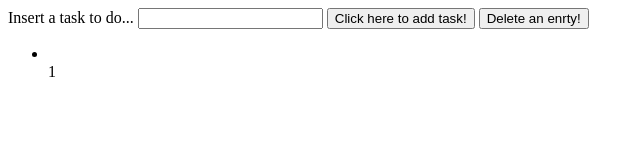
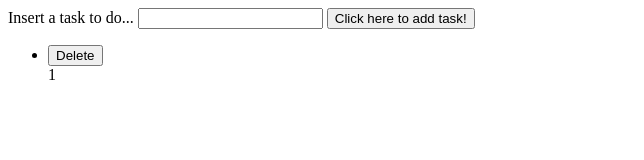
Before and after one commit to Toinne/hyf-1, a plain HTML site: page Exercises-js-2/First-Homework/addTask/addtask-Hanim.html in a window 1280 px wide. Both pictures are taken after a click on the button "Click here to add task!". Shown: the whole page, without its empty margins (0-644 px from the left). Drawn offline with Linux system fonts and the light colour scheme.

Commit message:
remove button each

```diff
--- a/Exercises-js-2/First-Homework/addTask/addtask-Hanim.html
+++ b/Exercises-js-2/First-Homework/addTask/addtask-Hanim.html
@@ -10,7 +10,6 @@
     <label for="userTask">Insert a task to do...</label>
     <input type="text" id="userTask" value="">
     <button type="button" id="add-task-button">Click here to add task!</button>
-    <button onclick="removeItem2()">Delete an enrty!</button>
     <ul id="task-list">
 
     </ul>
@@ -23,6 +22,10 @@
     function addtask() {
         let task = document.getElementById("userTask").value;
         let newLi = document.createElement("li");
+        let deleteButton=document.createElement("button");
+        newLi.appendChild(deleteButton);
+        deleteButton.innerText="Delete";
+        deleteButton.className="delete";
         let taskList = document.getElementById("task-list");
         let count= document.getElementsByTagName("li").length+1;
         taskList.appendChild(newSpan);
@@ -30,23 +33,17 @@
         let newLiContent = document.createTextNode(task);
         newLi.appendChild(newLiContent);
         taskList.insertBefore(newLi, taskList.childNodes[0]);
-        newLi.onclick = removeItem;
 
-        function removeItem(e) {
-        e.target.parentElement.removeChild(e.target);
+
+        var deleteAct = document.getElementsByClassName("delete");
+        var i;
+        for (i = 0; i < deleteAct.length; i++) {
+        deleteAct[i].onclick = function() {
+        taskList.removeChild(newLi, taskList.childNodes[i]);
+            }
         count= document.getElementsByTagName("li").length;
         newSpan .innerHTML = count;
         }
-    }
-    function removeItem2() {
-        var liste = document.getElementById("task-list");
-
-        if (liste.hasChildNodes()) {
-        liste.removeChild(liste.childNodes[0]);
-        count= document.getElementsByTagName("li").length;
-        newSpan .innerHTML = count;
-    }
-
     }
 
     </script>
```
